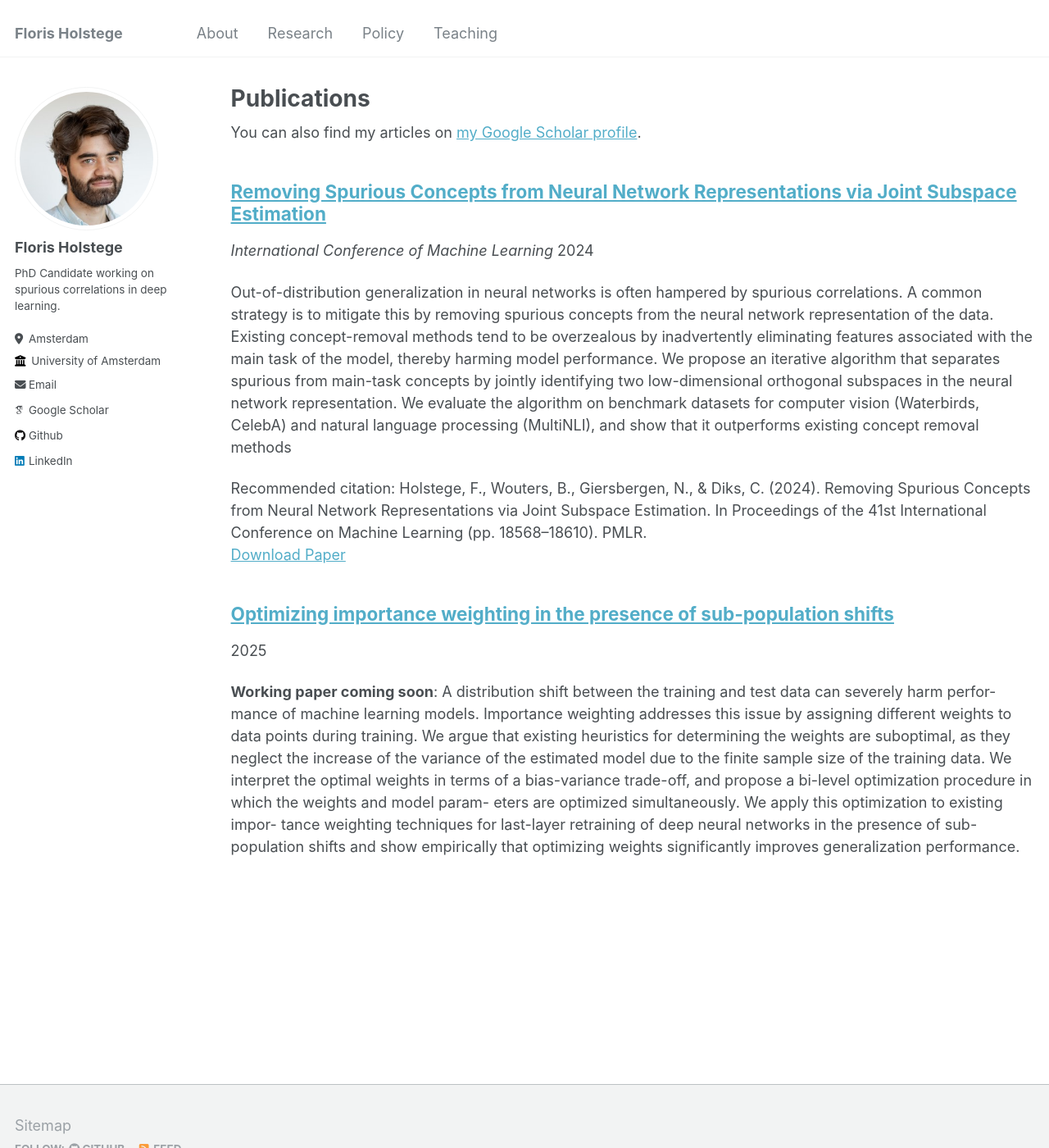
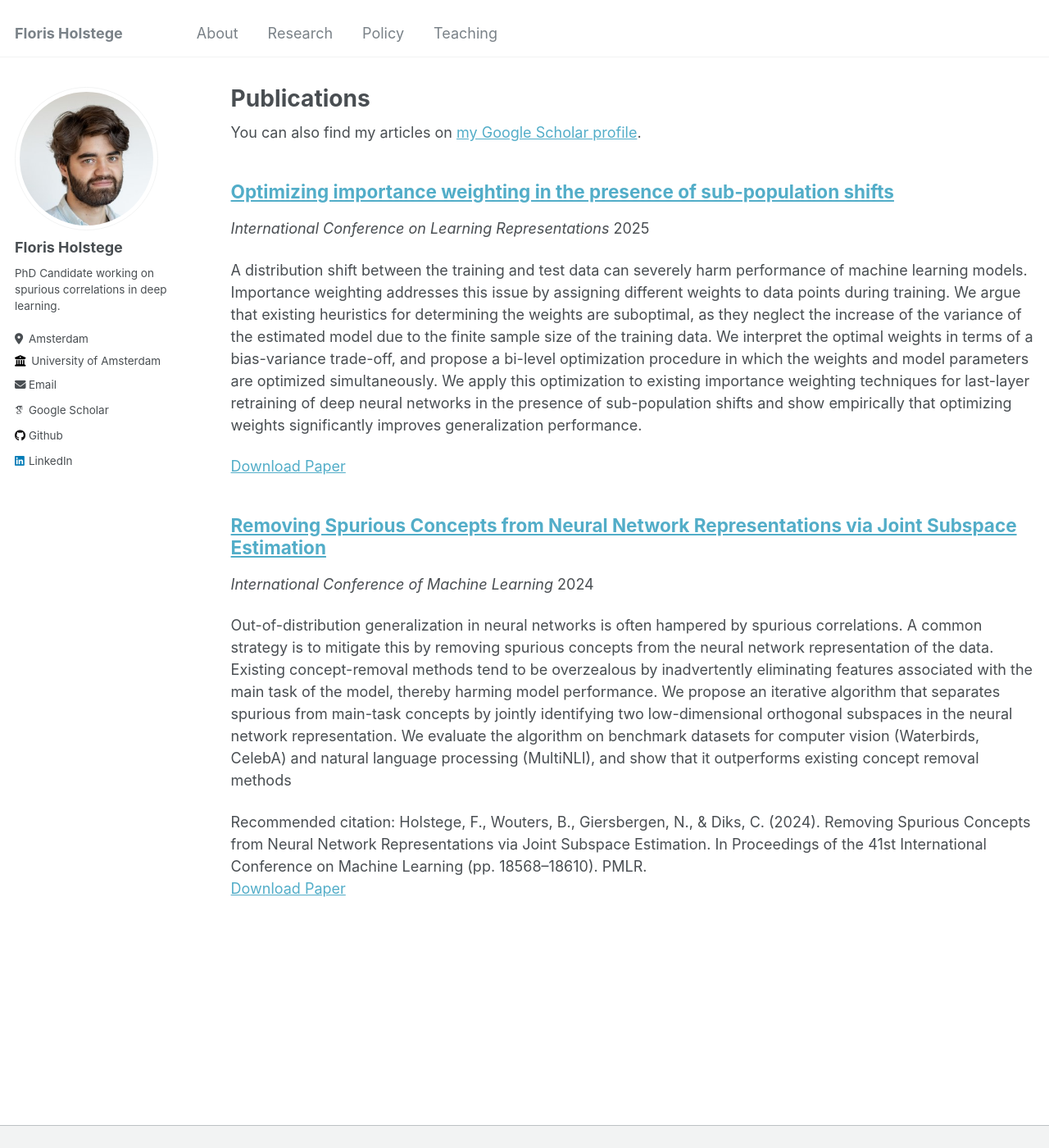
Before and after one commit to fholstege/fholstege.github.io, a Jekyll site: the page built from _pages/publications.md, in a window 1280 px wide and 1400 px high. Shown: the whole window at 82% size. Built offline with Jekyll 4.4.1, drawn with Linux system fonts in a browser that asks for light colours; some web fonts are replaced.

Commit message:
adapted paper

```diff
--- a/_publications/3_optim_weights.md
+++ b/_publications/3_optim_weights.md
@@ -2,15 +2,8 @@
 title: "Optimizing importance weighting in the presence of sub-population shifts"
 collection: publications
 permalink: /publication/optim_weights
-excerpt: '**Working paper coming soon**: A distribution shift between the training and test data can severely harm perfor-
-mance of machine learning models. Importance weighting addresses this issue by
-assigning different weights to data points during training. We argue that existing
-heuristics for determining the weights are suboptimal, as they neglect the increase
-of the variance of the estimated model due to the finite sample size of the training
-data. We interpret the optimal weights in terms of a bias-variance trade-off, and
-propose a bi-level optimization procedure in which the weights and model param-
-eters are optimized simultaneously. We apply this optimization to existing impor-
-tance weighting techniques for last-layer retraining of deep neural networks in the
-presence of sub-population shifts and show empirically that optimizing weights
-significantly improves generalization performance.'
+excerpt: 'A distribution shift between the training and test data can severely harm performance of machine learning models. Importance weighting addresses this issue by assigning different weights to data points during training. We argue that existing heuristics for determining the weights are suboptimal, as they neglect the increase of the variance of the estimated model due to the finite sample size of the training data. We interpret the optimal weights in terms of a bias-variance trade-off, and propose a bi-level optimization procedure in which the weights and model parameters are optimized simultaneously. We apply this optimization to existing importance weighting techniques for last-layer retraining of deep neural networks in the presence of sub-population shifts and show empirically that optimizing weights significantly improves generalization performance.'
+date: 2025-04-24
+venue: 'International Conference on Learning Representations'
+paperurl: 'https://arxiv.org/abs/2410.14315'
 ---
```
Also changed, not shown: _pages/about.md (+1 -1 lines), 1 other file.
